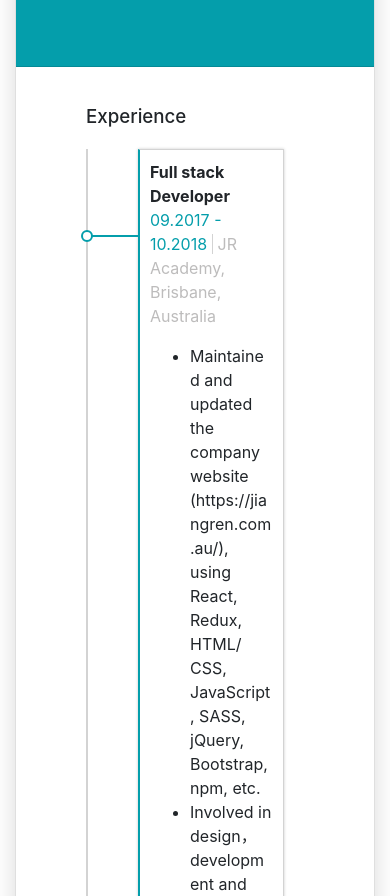
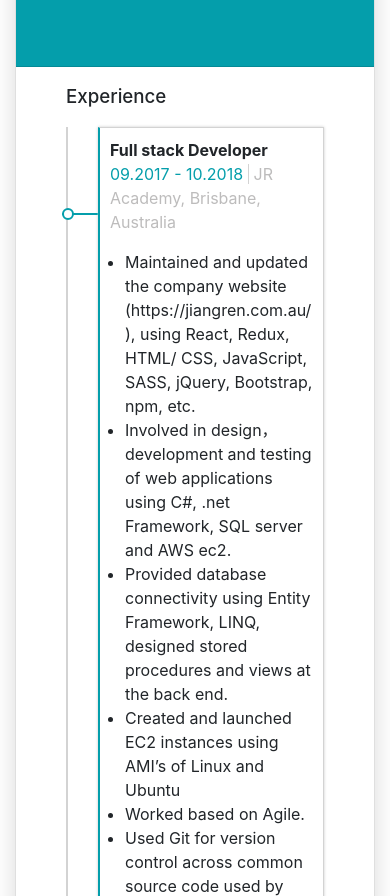
Before and after one commit to Melissaz/-, a plain HTML site: page resume.html in a window 390 px wide. Shown: the part 204-1100 px from the top of the page. Drawn offline with nearby package versions, Linux system fonts and the light colour scheme.

Commit message:
improve small screen layout

```diff
--- a/public/css/main.css
+++ b/public/css/main.css
@@ -115,12 +115,18 @@ body > footer {
 .edu{
     margin:0px 50px 30px 50px;
 }
+
+.content-box-work  ul{
+    margin-left: 15px;
+    padding: 0;
+}
+
 .card-header .header-text{
     color:white;
     text-align: center;
 }
 .card-content{
-    padding:20px;
+    padding:0px;
 }
 
 .card-content .edu-content{
@@ -131,7 +137,7 @@ body > footer {
 .card-content .edu-content .edu-content-box{
     position:relative;
     padding:10px;
-    margin:20px;
+    margin: 0px 0px 30px 0px;
     border: 1px solid lightgray;
     border-left: 2px solid #049EAB;
     box-shadow: 0px 0px 3px 0px rgba(0,0,0,0.2);
@@ -146,7 +152,7 @@ body > footer {
     width: 12px;
     height: 12px;
     top: 80px;
-    left: -59px;
+    left: -38px;
     border: 2px solid #049EAB;
     z-index: 2;
 }
@@ -157,10 +163,10 @@ body > footer {
     position: absolute;
     background-color: #049EAB;
     border-radius: 10px;
-    width: 50px;
+    width: 36px;
     height: 2px;
     top: 85px;
-    left: -50px;
+    left: -38px;
     z-index: 1;
 }
 
--- a/resume.html
+++ b/resume.html
@@ -94,7 +94,6 @@
                                     <span class="co">State Grid Nantong Power Supply Company, Jiangsu, China</span>
                                 </div>
                                 <div class="content-box-work">
-                                    <p>
                                         <ul>
                                             <li>
                                                 Responsible for working on a range of projects, designing, maintenance & enhancing websites and interacting on a daily basis with graphic designers, back-end developers and front officers.
@@ -112,7 +111,7 @@
                                                 Managed a complex range of tasks and meet deadlines.
                                             </li>
                                         </ul>
-                                    </p>
+
                                 </div>
                             </div>
                         </div>
```
Also changed, not shown: index.html (+1 -2 lines), projects.html (+6 -6 lines).
